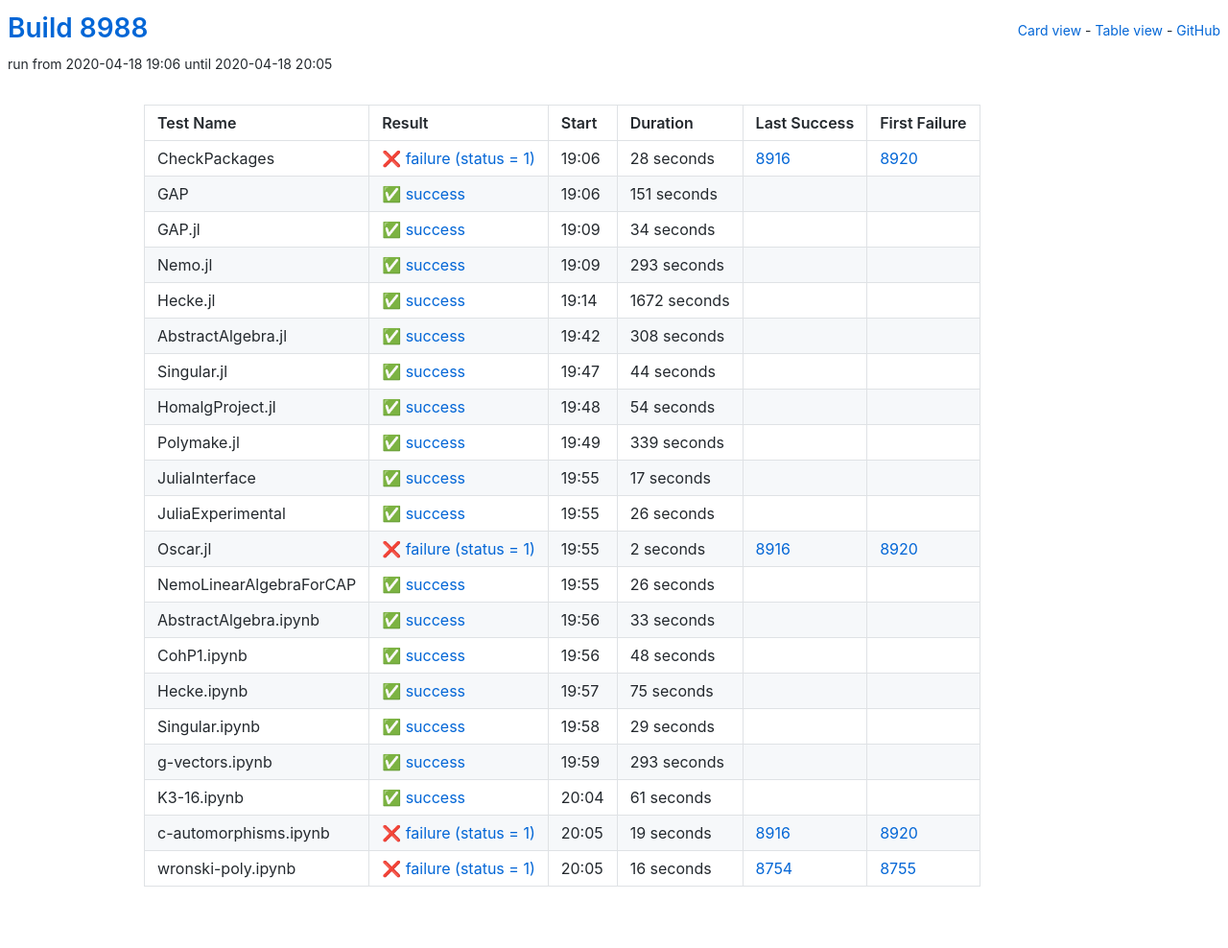
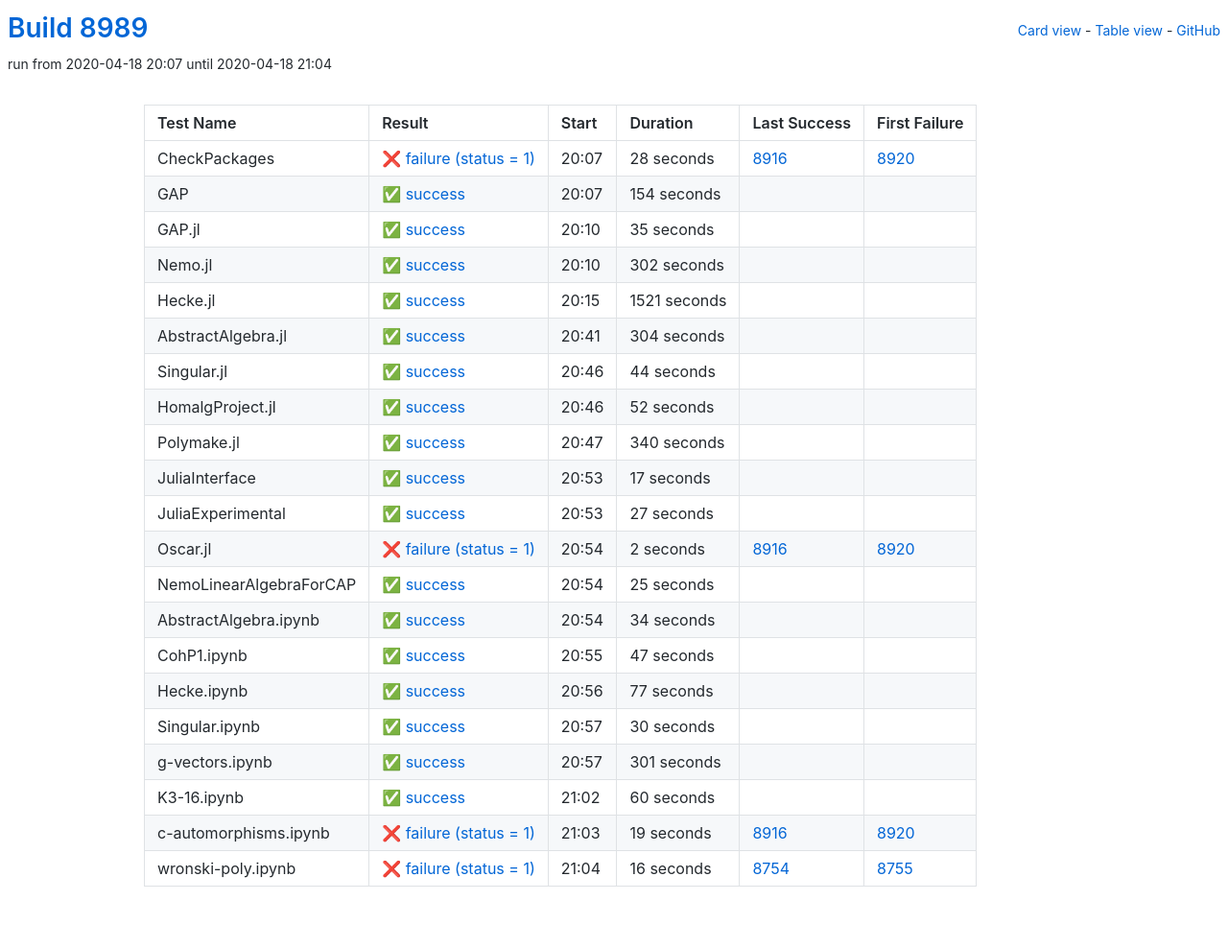
Before and after one commit to oscar-system/oscar-ci-status, a Jekyll site: the page built from table.html, in a window 1280 px wide. Shown: the whole page at 96% size. Built offline with Jekyll 4.4.1, drawn with Linux system fonts in a browser that asks for light colours.

Commit message:
Build 8989

```diff
--- a/_data/ci.yml
+++ b/_data/ci.yml
@@ -1,5 +1,5 @@
-build: 8988
-build_url: https://oscarci.mathematik.uni-kl.de/job/oscar/8988/
+build: 8989
+build_url: https://oscarci.mathematik.uni-kl.de/job/oscar/8989/
 job: oscar
 tests:
 - duration: 28
@@ -8,20 +8,141 @@
   first_failure_url: https://oscarci.mathematik.uni-kl.de/job/oscar/8920/
   last_success: 8916
   last_success_url: https://oscarci.mathematik.uni-kl.de/job/oscar/8916/
-  log: https://oscarci.mathematik.uni-kl.de/job/oscar/8988/artifact/logs/build-8988/CheckPackages.log
+  log: https://oscarci.mathematik.uni-kl.de/job/oscar/8989/artifact/logs/build-8989/CheckPackages.log
   name: CheckPackages
-  start: 2020-04-18 19:06
+  start: 2020-04-18 20:07
   status: failure
   success: false
-- duration: 151
+- duration: 154
   exitcode: 0
   first_failure: false
   first_failure_url: null
   last_success: false
   last_success_url: null
-  log: https://oscarci.mathematik.uni-kl.de/job/oscar/8988/artifact/logs/build-8988/GAP.log
+  log: https://oscarci.mathematik.uni-kl.de/job/oscar/8989/artifact/logs/build-8989/GAP.log
   name: GAP
-  start: 2020-04-18 19:06
+  start: 2020-04-18 20:07
+  status: success
+  success: true
+- duration: 35
+  exitcode: 0
+  first_failure: false
+  first_failure_url: null
+  last_success: false
+  last_success_url: null
+  log: https://oscarci.mathematik.uni-kl.de/job/oscar/8989/artifact/logs/build-8989/GAP.jl.log
+  name: GAP.jl
+  start: 2020-04-18 20:10
+  status: success
+  success: true
+- duration: 302
+  exitcode: 0
+  first_failure: false
+  first_failure_url: null
+  last_success: false
+  last_success_url: null
+  log: https://oscarci.mathematik.uni-kl.de/job/oscar/8989/artifact/logs/build-8989/Nemo.jl.log
+  name: Nemo.jl
+  start: 2020-04-18 20:10
+  status: success
+  success: true
+- duration: 1521
+  exitcode: 0
+  first_failure: false
+  first_failure_url: null
+  last_success: false
+  last_success_url: null
+  log: https://oscarci.mathematik.uni-kl.de/job/oscar/8989/artifact/logs/build-8989/Hecke.jl.log
+  name: Hecke.jl
+  start: 2020-04-18 20:15
+  status: success
+  success: true
+- duration: 304
+  exitcode: 0
+  first_failure: false
+  first_failure_url: null
+  last_success: false
+  last_success_url: null
+  log: https://oscarci.mathematik.uni-kl.de/job/oscar/8989/artifact/logs/build-8989/AbstractAlgebra.jl.log
+  name: AbstractAlgebra.jl
+  start: 2020-04-18 20:41
+  status: success
+  success: true
+- duration: 44
+  exitcode: 0
+  first_failure: false
+  first_failure_url: null
+  last_success: false
+  last_success_url: null
+  log: https://oscarci.mathematik.uni-kl.de/job/oscar/8989/artifact/logs/build-8989/Singular.jl.log
+  name: Singular.jl
+  start: 2020-04-18 20:46
+  status: success
+  success: true
+- duration: 52
+  exitcode: 0
+  first_failure: false
+  first_failure_url: null
+  last_success: false
+  last_success_url: null
+  log: https://oscarci.mathematik.uni-kl.de/job/oscar/8989/artifact/logs/build-8989/HomalgProject.jl.log
+  name: HomalgProject.jl
+  start: 2020-04-18 20:46
+  status: success
+  success: true
+- duration: 340
+  exitcode: 0
+  first_failure: false
+  first_failure_url: null
+  last_success: false
+  last_success_url: null
+  log: https://oscarci.mathematik.uni-kl.de/job/oscar/8989/artifact/logs/build-8989/Polymake.jl.log
+  name: Polymake.jl
+  start: 2020-04-18 20:47
+  status: success
+  success: true
+- duration: 17
+  exitcode: 0
+  first_failure: false
+  first_failure_url: null
+  last_success: false
+  last_success_url: null
+  log: https://oscarci.mathematik.uni-kl.de/job/oscar/8989/artifact/logs/build-8989/JuliaInterface.log
+  name: JuliaInterface
+  start: 2020-04-18 20:53
+  status: success
+  success: true
+- duration: 27
+  exitcode: 0
+  first_failure: false
+  first_failure_url: null
+  last_success: false
+  last_success_url: null
+  log: https://oscarci.mathematik.uni-kl.de/job/oscar/8989/artifact/logs/build-8989/JuliaExperimental.log
+  name: JuliaExperimental
+  start: 2020-04-18 20:53
+  status: success
+  success: true
+- duration: 2
+  exitcode: 1
+  first_failure: 8920
+  first_failure_url: https://oscarci.mathematik.uni-kl.de/job/oscar/8920/
+  last_success: 8916
+  last_success_url: https://oscarci.mathematik.uni-kl.de/job/oscar/8916/
+  log: https://oscarci.mathematik.uni-kl.de/job/oscar/8989/artifact/logs/build-8989/Oscar.jl.log
+  name: Oscar.jl
+  start: 2020-04-18 20:54
+  status: failure
+  success: false
+- duration: 25
+  exitcode: 0
+  first_failure: false
+  first_failure_url: null
+  last_success: false
+  last_success_url: null
+  log: https://oscarci.mathematik.uni-kl.de/job/oscar/8989/artifact/logs/build-8989/NemoLinearAlgebraForCAP.log
+  name: NemoLinearAlgebraForCAP
+  start: 2020-04-18 20:54
   status: success
   success: true
 - duration: 34
@@ -30,185 +151,64 @@
   first_failure_url: null
   last_success: false
   last_success_url: null
-  log: https://oscarci.mathematik.uni-kl.de/job/oscar/8988/artifact/logs/build-8988/GAP.jl.log
-  name: GAP.jl
-  start: 2020-04-18 19:09
+  log: https://oscarci.mathematik.uni-kl.de/job/oscar/8989/artifact/logs/build-8989/AbstractAlgebra.ipynb.log
+  name: AbstractAlgebra.ipynb
+  start: 2020-04-18 20:54
   status: success
   success: true
-- duration: 293
+- duration: 47
   exitcode: 0
   first_failure: false
   first_failure_url: null
   last_success: false
   last_success_url: null
-  log: https://oscarci.mathematik.uni-kl.de/job/oscar/8988/artifact/logs/build-8988/Nemo.jl.log
-  name: Nemo.jl
-  start: 2020-04-18 19:09
+  log: https://oscarci.mathematik.uni-kl.de/job/oscar/8989/artifact/logs/build-8989/CohP1.ipynb.log
+  name: CohP1.ipynb
+  start: 2020-04-18 20:55
   status: success
   success: true
-- duration: 1672
+- duration: 77
   exitcode: 0
   first_failure: false
   first_failure_url: null
   last_success: false
   last_success_url: null
-  log: https://oscarci.mathematik.uni-kl.de/job/oscar/8988/artifact/logs/build-8988/Hecke.jl.log
-  name: Hecke.jl
-  start: 2020-04-18 19:14
+  log: https://oscarci.mathematik.uni-kl.de/job/oscar/8989/artifact/logs/build-8989/Hecke.ipynb.log
+  name: Hecke.ipynb
+  start: 2020-04-18 20:56
   status: success
   success: true
-- duration: 308
+- duration: 30
   exitcode: 0
   first_failure: false
   first_failure_url: null
   last_success: false
   last_success_url: null
-  log: https://oscarci.mathematik.uni-kl.de/job/oscar/8988/artifact/logs/build-8988/AbstractAlgebra.jl.log
-  name: AbstractAlgebra.jl
-  start: 2020-04-18 19:42
+  log: https://oscarci.mathematik.uni-kl.de/job/oscar/8989/artifact/logs/build-8989/Singular.ipynb.log
+  name: Singular.ipynb
+  start: 2020-04-18 20:57
   status: success
   success: true
-- duration: 44
+- duration: 301
   exitcode: 0
   first_failure: false
   first_failure_url: null
   last_success: false
   last_success_url: null
-  log: https://oscarci.mathematik.uni-kl.de/job/oscar/8988/artifact/logs/build-8988/Singular.jl.log
-  name: Singular.jl
-  start: 2020-04-18 19:47
+  log: https://oscarci.mathematik.uni-kl.de/job/oscar/8989/artifact/logs/build-8989/g-vectors.ipynb.log
+  name: g-vectors.ipynb
+  start: 2020-04-18 20:57
   status: success
   success: true
-- duration: 54
+- duration: 60
   exitcode: 0
   first_failure: false
   first_failure_url: null
   last_success: false
   last_success_url: null
-  log: https://oscarci.mathematik.uni-kl.de/job/oscar/8988/artifact/logs/build-8988/HomalgProject.jl.log
-  name: HomalgProject.jl
-  start: 2020-04-18 19:48
-  status: success
-  success: true
-- duration: 339
-  exitcode: 0
-  first_failure: false
-  first_failure_url: null
-  last_success: false
-  last_success_url: null
-  log: https://oscarci.mathematik.uni-kl.de/job/oscar/8988/artifact/logs/build-8988/Polymake.jl.log
-  name: Polymake.jl
-  start: 2020-04-18 19:49
-  status: success
-  success: true
-- duration: 17
-  exitcode: 0
-  first_failure: false
-  first_failure_url: null
-  last_success: false
-  last_success_url: null
-  log: https://oscarci.mathematik.uni-kl.de/job/oscar/8988/artifact/logs/build-8988/JuliaInterface.log
-  name: JuliaInterface
-  start: 2020-04-18 19:55
-  status: success
-  success: true
-- duration: 26
-  exitcode: 0
-  first_failure: false
-  first_failure_url: null
-  last_success: false
-  last_success_url: null
-  log: https://oscarci.mathematik.uni-kl.de/job/oscar/8988/artifact/logs/build-8988/JuliaExperimental.log
-  name: JuliaExperimental
-  start: 2020-04-18 19:55
-  status: success
-  success: true
-- duration: 2
-  exitcode: 1
-  first_failure: 8920
-  first_failure_url: https://oscarci.mathematik.uni-kl.de/job/oscar/8920/
-  last_success: 8916
-  last_success_url: https://oscarci.mathematik.uni-kl.de/job/oscar/8916/
-  log: https://oscarci.mathematik.uni-kl.de/job/oscar/8988/artifact/logs/build-8988/Oscar.jl.log
-  name: Oscar.jl
-  start: 2020-04-18 19:55
-  status: failure
-  success: false
-- duration: 26
-  exitcode: 0
-  first_failure: false
-  first_failure_url: null
-  last_success: false
-  last_success_url: null
-  log: https://oscarci.mathematik.uni-kl.de/job/oscar/8988/artifact/logs/build-8988/NemoLinearAlgebraForCAP.log
-  name: NemoLinearAlgebraForCAP
-  start: 2020-04-18 19:55
-  status: success
-  success: true
-- duration: 33
-  exitcode: 0
-  first_failure: false
-  first_failure_url: null
-  last_success: false
-  last_success_url: null
-  log: https://oscarci.mathematik.uni-kl.de/job/oscar/8988/artifact/logs/build-8988/AbstractAlgebra.ipynb.log
-  name: AbstractAlgebra.ipynb
-  start: 2020-04-18 19:56
-  status: success
-  success: true
-- duration: 48
-  exitcode: 0
-  first_failure: false
-  first_failure_url: null
-  last_success: false
-  last_success_url: null
-  log: https://oscarci.mathematik.uni-kl.de/job/oscar/8988/artifact/logs/build-8988/CohP1.ipynb.log
-  name: CohP1.ipynb
-  start: 2020-04-18 19:56
-  status: success
-  success: true
-- duration: 75
-  exitcode: 0
-  first_failure: false
-  first_failure_url: null
-  last_success: false
-  last_success_url: null
-  log: https://oscarci.mathematik.uni-kl.de/job/oscar/8988/artifact/logs/build-8988/Hecke.ipynb.log
-  name: Hecke.ipynb
-  start: 2020-04-18 19:57
-  status: success
-  success: true
-- duration: 29
-  exitcode: 0
-  first_failure: false
-  first_failure_url: null
-  last_success: false
-  last_success_url: null
-  log: https://oscarci.mathematik.uni-kl.de/job/oscar/8988/artifact/logs/build-8988/Singular.ipynb.log
-  name: Singular.ipynb
-  start: 2020-04-18 19:58
-  status: success
-  success: true
-- duration: 293
-  exitcode: 0
-  first_failure: false
-  first_failure_url: null
-  last_success: false
-  last_success_url: null
-  log: https://oscarci.mathematik.uni-kl.de/job/oscar/8988/artifact/logs/build-8988/g-vectors.ipynb.log
-  name: g-vectors.ipynb
-  start: 2020-04-18 19:59
-  status: success
-  success: true
-- duration: 61
-  exitcode: 0
-  first_failure: false
-  first_failure_url: null
-  last_success: false
-  last_success_url: null
-  log: https://oscarci.mathematik.uni-kl.de/job/oscar/8988/artifact/logs/build-8988/K3-16.ipynb.log
+  log: https://oscarci.mathematik.uni-kl.de/job/oscar/8989/artifact/logs/build-8989/K3-16.ipynb.log
   name: K3-16.ipynb
-  start: 2020-04-18 20:04
+  start: 2020-04-18 21:02
   status: success
   success: true
 - duration: 19
@@ -217,9 +217,9 @@
   first_failure_url: https://oscarci.mathematik.uni-kl.de/job/oscar/8920/
   last_success: 8916
   last_success_url: https://oscarci.mathematik.uni-kl.de/job/oscar/8916/
-  log: https://oscarci.mathematik.uni-kl.de/job/oscar/8988/artifact/logs/build-8988/c-automorphisms.ipynb.log
+  log: https://oscarci.mathematik.uni-kl.de/job/oscar/8989/artifact/logs/build-8989/c-automorphisms.ipynb.log
   name: c-automorphisms.ipynb
-  start: 2020-04-18 20:05
+  start: 2020-04-18 21:03
   status: failure
   success: false
 - duration: 16
@@ -228,8 +228,8 @@
   first_failure_url: https://oscarci.mathematik.uni-kl.de/job/oscar/8755/
   last_success: 8754
   last_success_url: https://oscarci.mathematik.uni-kl.de/job/oscar/8754/
-  log: https://oscarci.mathematik.uni-kl.de/job/oscar/8988/artifact/logs/build-8988/wronski-poly.ipynb.log
+  log: https://oscarci.mathematik.uni-kl.de/job/oscar/8989/artifact/logs/build-8989/wronski-poly.ipynb.log
   name: wronski-poly.ipynb
-  start: 2020-04-18 20:05
+  start: 2020-04-18 21:04
   status: failure
   success: false
```
Also changed, not shown: README.md.
